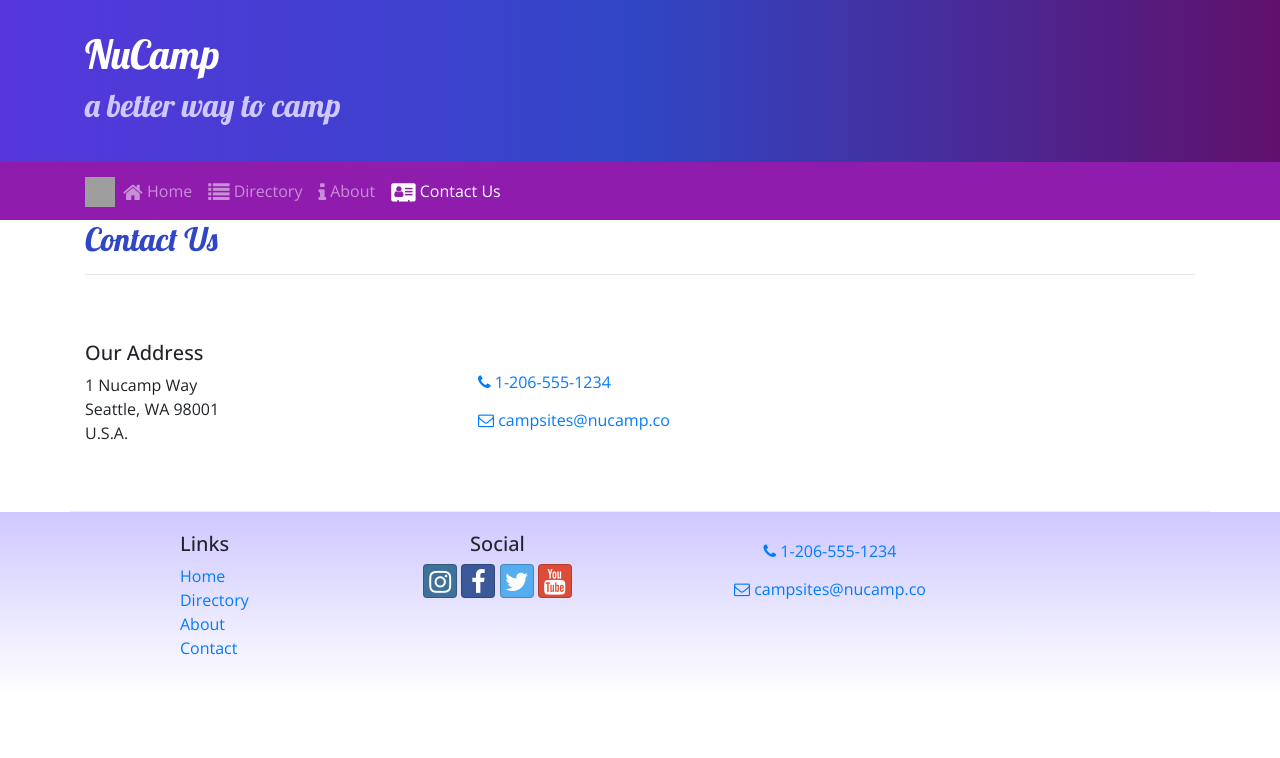
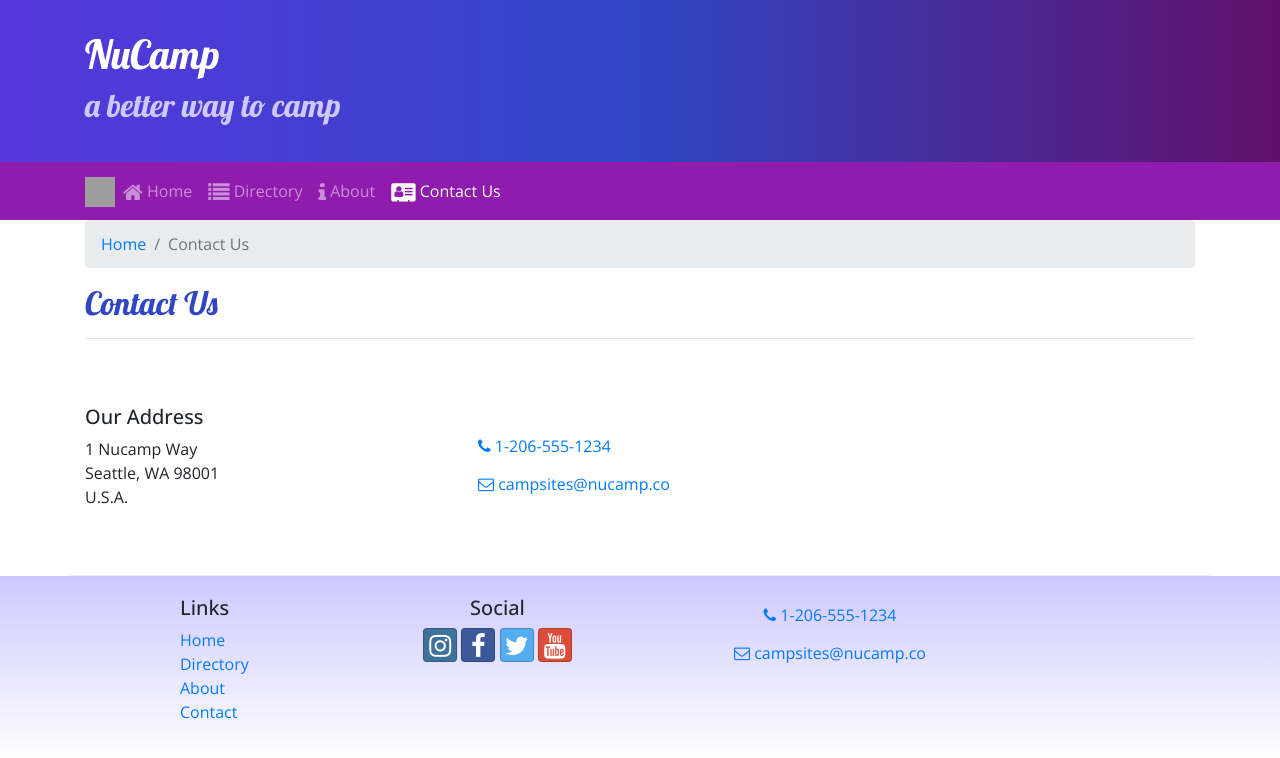
Before and after one commit to kablegaspi/react, a React (Create React App) app: page /contactus in a window 1280 px wide. Shown: the top 758 px of the page. Built offline with nearby package versions, Linux system fonts and the light colour scheme; grey boxes are pictures that could not be loaded.

Commit message:
breadcrumbs

```diff
--- a/src/components/CampsiteInfoComponent.js
+++ b/src/components/CampsiteInfoComponent.js
@@ -1,5 +1,6 @@
 import React from 'react';
-import { Card, CardImg, CardText, CardBody, CardTitle } from 'reactstrap';
+import { Card, CardImg, CardText, CardBody, CardTitle, Breadcrumb, BreadcrumbItem } from 'reactstrap';
+import { Link } from 'react-router-dom';
 
 
 
@@ -9,7 +10,6 @@
                 <Card>
                     <CardImg top src={campsite.image} alt={campsite.name} />
                     <CardBody>
-                        <CardTitle>{campsite.name}</CardTitle>
                     <CardText>{campsite.description}</CardText>
                 </CardBody>
                 </Card>
@@ -37,6 +37,16 @@
             return (
                 <div className="container">
                     <div className="row">
+                        <div className="col">
+                            <Breadcrumb>
+                                <BreadcrumbItem><Link to="/directory">Directory</Link></BreadcrumbItem>
+                                <BreadcrumbItem active>{props.campsite.name}</BreadcrumbItem>
+                            </Breadcrumb>
+                            <h2>{props.campsite.name}</h2>
+                            <hr />
+                        </div>
+                    </div>
+                    <div className="row">
                         <RenderCampsite campsite={props.campsite} />
                         <RenderComments comments={props.comments} />
                     </div>
--- a/src/components/ContactComponent.js
+++ b/src/components/ContactComponent.js
@@ -1,9 +1,16 @@
 import React from 'react';
+import { Breadcrumb, BreadcrumbItem } from 'reactstrap';
+import { Link } from 'react-router-dom';
+
 function Contact(props) {
     return (
         <div className="container">
             <div className="row">
-                <div className="col">
+            <div className="col">
+                    <Breadcrumb>
+                        <BreadcrumbItem><Link to="/home">Home</Link></BreadcrumbItem>
+                        <BreadcrumbItem active>Contact Us</BreadcrumbItem>
+                    </Breadcrumb>
                     <h2>Contact Us</h2>
                     <hr />
                 </div>
--- a/src/components/DirectoryComponent.js
+++ b/src/components/DirectoryComponent.js
@@ -1,7 +1,6 @@
 import React from 'react';
-import { Card, CardImg, CardImgOverlay, CardTitle } from 'reactstrap';
 import { Link } from 'react-router-dom';
-
+import { Card, CardImg, CardImgOverlay, CardTitle, Breadcrumb, BreadcrumbItem } from 'reactstrap';
 
 
 function RenderDirectoryItem({campsite}) {
@@ -31,10 +30,18 @@
         return (
             <div className="container">
                 <div className="row">
+                    <div className="col">
+                        <Breadcrumb>
+                            <BreadcrumbItem><Link to="/home">Home</Link></BreadcrumbItem>
+                            <BreadcrumbItem active>Directory</BreadcrumbItem>
+                        </Breadcrumb>
+                        <h2>Directory</h2>
+                        <hr />
+                    </div>
+                </div>
+                <div className="row">
                     {directory}
                 </div>
-
-
             </div>
         );
     }
```
Lines whose indentation alone changed are shown as unchanged.
